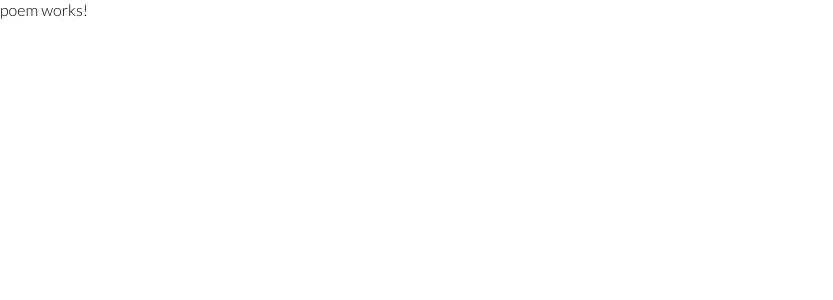
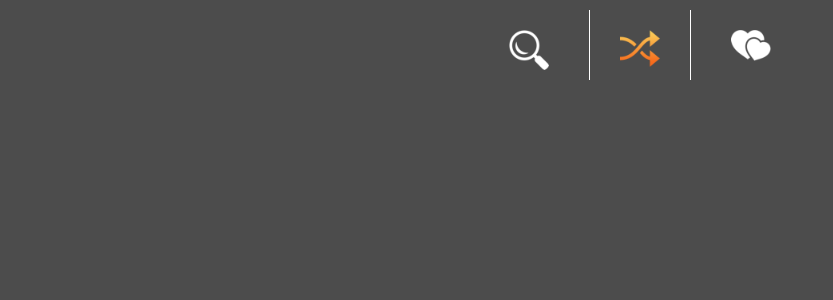
Before and after one commit to robinsola/Stanza-Angular, an Angular app: page /poem in a window 1280 px wide. Shown: the top 300 px of the page, without its empty margins (0-833 px from the left). Built offline with nearby package versions, Linux system fonts and the light colour scheme.

Commit message:
add mixin styles to poem component

```diff
--- a/src/app/poem/poem.component.html
+++ b/src/app/poem/poem.component.html
@@ -1,3 +1,13 @@
-<p>
-  poem works!
-</p>
+<div class="wrapper">
+  <div class="navbar">
+    <div class="search">
+      <a routerLink="/search"><img src="assets/search-hover.png" alt="search icon"></a>
+    </div>
+    <div class="shuffle">
+      <a routerLink="/poem"><img src="assets/shuffle.png" alt="shuffle icon"></a>
+    </div>
+    <div class="favorites">
+      <a routerLink="/search"><img src="assets/favorites.png" alt="favorites icon"></a>
+    </div>
+  </div>
+</div>
--- a/src/app/poem/poem.component.scss
+++ b/src/app/poem/poem.component.scss
@@ -0,0 +1,23 @@
+@import './src/sass/mixins';
+@import './src/sass/variables';
+
+.wrapper {
+  @include layout;
+}
+
+img {
+ @include navIcon;
+}
+
+.navbar {
+  @include navbar;
+  .shuffle {
+    @include shuffleBtn;
+  }
+}
+
+.shuffle {
+  img {
+    filter: none;
+  }
+}
--- a/src/app/results/results.component.html
+++ b/src/app/results/results.component.html
@@ -4,7 +4,7 @@
       <a routerLink="/search"><img src="assets/search-hover.png" alt="search icon"></a>
     </div>
     <div class="shuffle">
-      <a routerLink="/search"><img src="assets/shuffle.png" alt="shuffle icon"></a>
+      <a routerLink="/poem"><img src="assets/shuffle.png" alt="shuffle icon"></a>
     </div>
     <div class="favorites">
       <a routerLink="/search"><img src="assets/favorites.png" alt="favorites icon"></a>
--- a/src/app/search/search.component.html
+++ b/src/app/search/search.component.html
@@ -1,13 +1,13 @@
 <div class="wrapper">
   <div class="navbar">
     <div class="search">
-      <img src="assets/search-hover.png" alt="search icon">
+      <a routerLink="/search"><img src="assets/search-hover.png" alt="search icon"></a>
     </div>
     <div class="shuffle">
-      <img src="assets/shuffle.png" alt="shuffle icon">
+      <a routerLink="/poem"><img src="assets/shuffle.png" alt="shuffle icon"></a>
     </div>
     <div class="favorites">
-      <img src="assets/favorites.png" alt="favorites icon">
+      <a routerLink="/search"><img src="assets/favorites.png" alt="favorites icon"></a>
     </div>
   </div>
   <div class="form">
--- a/src/app/search/search.component.scss
+++ b/src/app/search/search.component.scss
@@ -9,16 +9,16 @@ img {
   @include navIcon;
 }
 
-.search {
-  img {
-    filter: none;
-  }
-}
-
 .navbar {
   @include navbar;
   .shuffle {
     @include shuffleBtn;
+  }
+}
+
+.search {
+  img {
+    filter: none;
   }
 }
 
```
